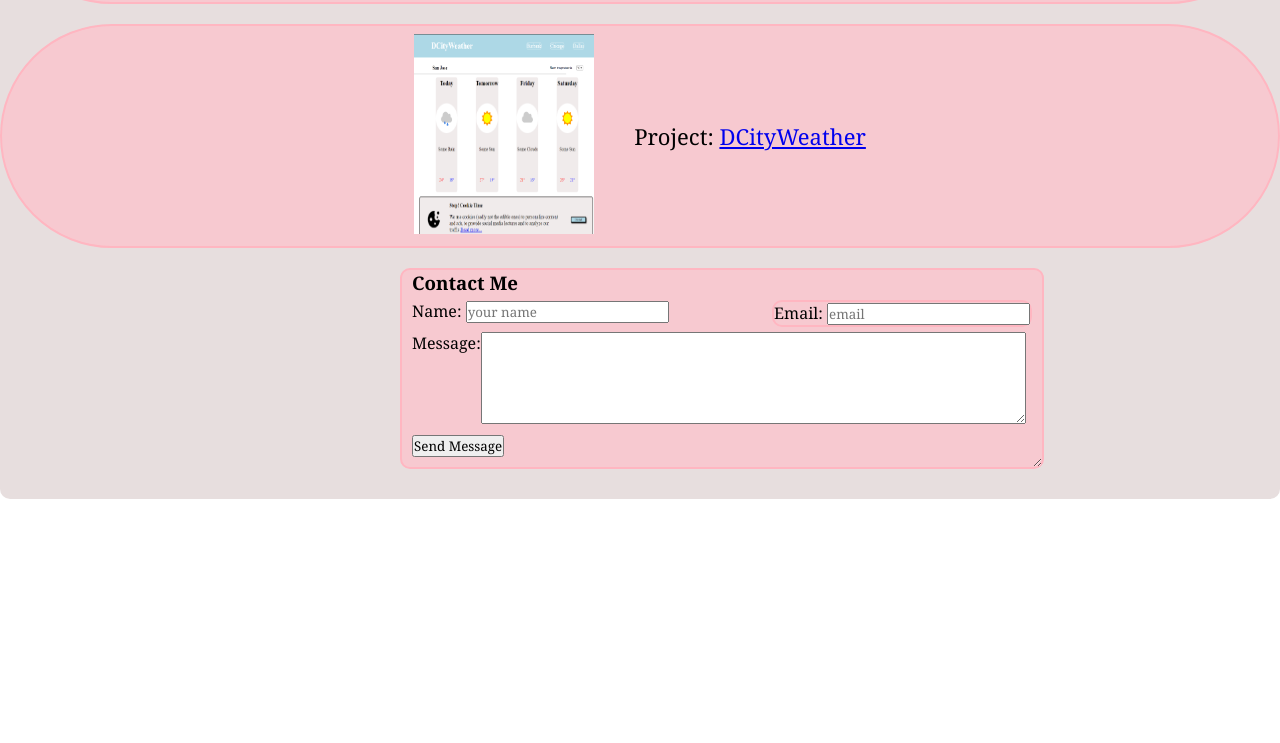
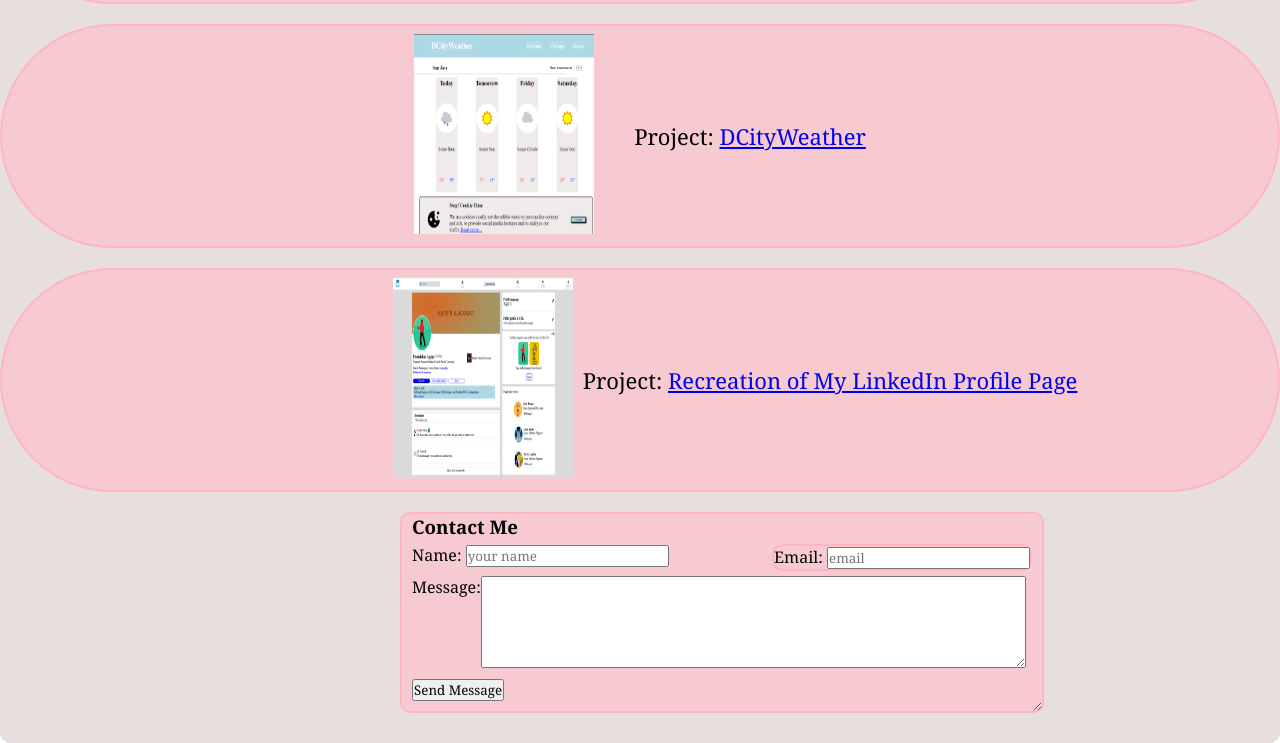
Before and after one commit to FransiskusAgapa/simplePortofolio, a plain HTML site: page index.html in a window 1280 px wide. Shown: the part 742-1485 px from the top of the page. Before the commit the page ends 1241 px from the top, so only its background shows below. Drawn offline with Linux system fonts and the light colour scheme.

Commit message:
new project added

```diff
--- a/index.html
+++ b/index.html
@@ -130,7 +130,7 @@
         onmouseover="addShadow(this)"
         onmouseout="removeShadow(this)"
       >
-        <div id="project-preview-box">
+        <div class="project-preview-box">
           <img
             id="first-project-preview"
             src="./assets/previewRegistrationForm.png"
@@ -138,8 +138,8 @@
           />
         </div>
         <div id="project-source-text-box">
-          <div id="inner-project-source">
-            <p id="project-source">
+          <div class="inner-project-source">
+            <p class="project-source">
               Project:
               <a
                 href="https://fransiskusagapa.github.io/basicRegistrationform2/"
@@ -154,16 +154,16 @@
         onmouseover="addShadow(this)"
         onmouseout="removeShadow(this)"
       >
-        <div id="project-preview-box">
+        <div class="project-preview-box">
           <img
             id="second-project-preview"
             src="./assets/previewDCityWeather.png"
             alt="preview of registration form"
           />
         </div>
-        <div id="project-source-text-box">
-          <div id="inner-project-source">
-            <p id="project-source">
+        <div class="project-source-text-box">
+          <div class="inner-project-source">
+            <p class="project-source">
               Project:
               <a href="https://fransiskusagapa.github.io/dojoWeather/"
                 >DCityWeather</a
@@ -172,6 +172,31 @@
           </div>
         </div>
       </div>
+
+      <div
+        class="personal-project-box"
+        onmouseover="addShadow(this)"
+        onmouseout="removeShadow(this)"
+      >
+        <div class="project-preview-box">
+          <img
+            id="three-project-preview"
+            src="./assets/previewRecreateLinkedIn.png"
+            alt="preview of registration form"
+          />
+        </div>
+        <div class="project-source-text-box">
+          <div class="inner-project-source">
+            <p class="project-source">
+              Project:
+              <a href="https://fransiskusagapa.github.io/linkedinProfilePage/"
+                >Recreation of My LinkedIn Profile Page</a
+              >
+            </p>
+          </div>
+        </div>
+      </div>
+
       <div
         id="user-contact-box"
         onmouseover="addShadow(this)"
--- a/style.css
+++ b/style.css
@@ -160,30 +160,40 @@
 }
 
 /* text for 'project source' */
-#project-source {
+.project-source {
   margin-left: 10px;
+}
+
+/* images preview of personal projects */
+#first-project-preview,
+#second-project-preview,
+#three-project-preview {
+  height: 200px;
+  width: 180px;
 }
 
 /* img of project 1 preview */
 #first-project-preview {
-  height: 200px;
-  width: 180px;
+  /* style here */
 }
 
 /* img of project 2 preview */
 #second-project-preview {
-  height: 200px;
-  width: 180px;
   margin-right: 30px;
 }
 
+/* img of 3rd project preciew */
+#three-project-preview {
+  margin-left: 190px;
+}
+
 /* inner project source */
-#inner-project-source {
+.inner-project-source {
   /* style here */
 }
 
 /* text and source code of the project preview */
-#project-source {
+.project-source {
   font-size: 22px;
 }
 
```
Also changed, not shown: assets/previewRecreateLinkedIn.png (added).
